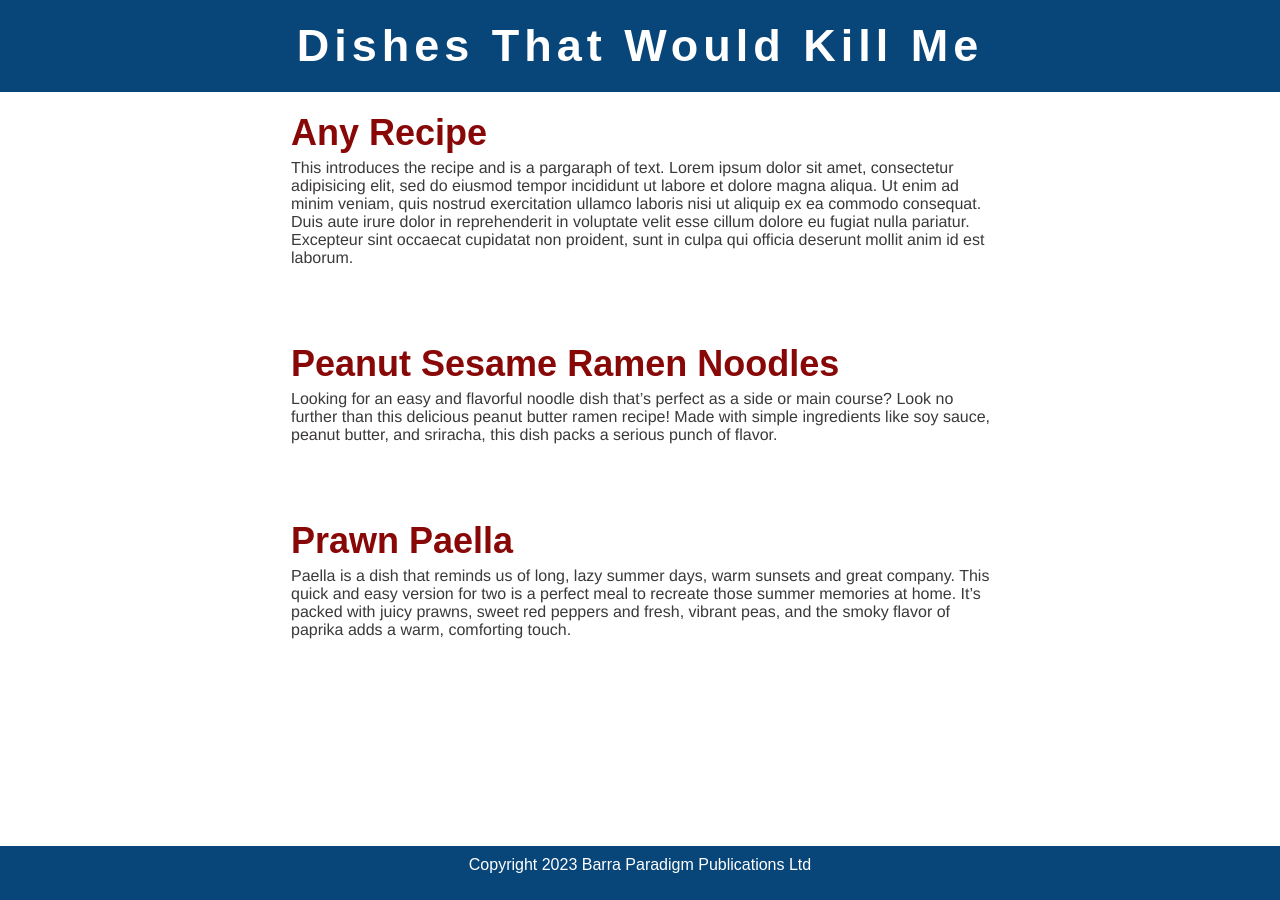
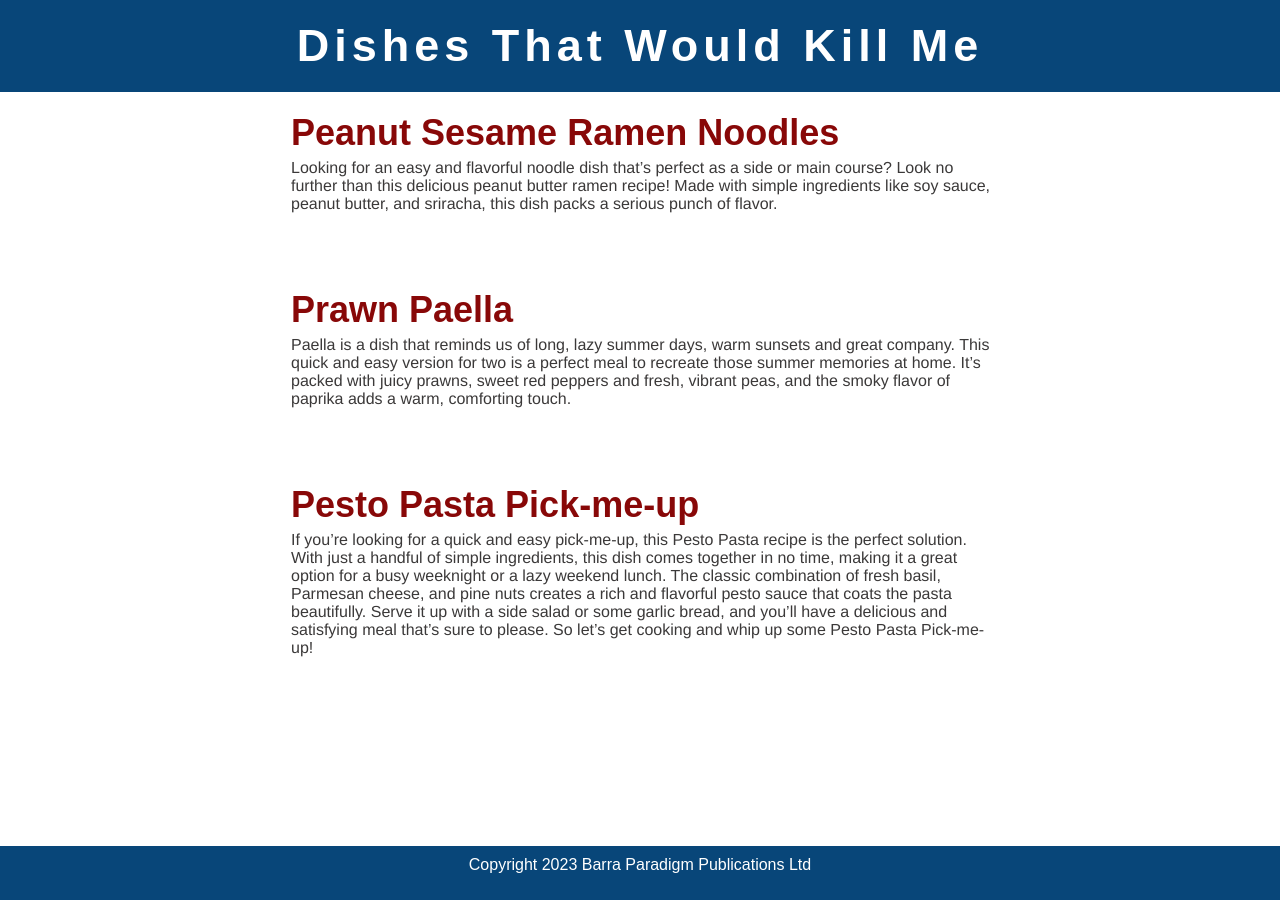
Before and after one commit to thomasgodfrey48/instantcrush, a Jekyll site: the page built from pages/recipelisting.md, in a window 1280 px wide. Built offline with Jekyll 4.4.1, drawn with Linux system fonts in a browser that asks for light colours; some web fonts are replaced.

Commit message:
Update Recipe “recipe2”

```diff
--- a/_recipes/recipe2.md
+++ b/_recipes/recipe2.md
@@ -1,32 +1,10 @@
 ---
+title: Pesto Pasta Pick-me-up
+date: 2019-10-19
+order: 4
 layout: recipe
-title: Any Recipe
-date: 2019-10-19
 published: true
-order: 1
 ---
-This introduces the recipe and is a pargaraph of text. Lorem ipsum dolor sit amet, consectetur adipisicing elit, sed do eiusmod tempor incididunt ut labore et dolore magna aliqua. Ut enim ad minim veniam, quis nostrud exercitation ullamco laboris nisi ut aliquip ex ea commodo consequat. Duis aute irure dolor in reprehenderit in voluptate velit esse cillum dolore eu fugiat nulla pariatur. Excepteur sint occaecat cupidatat non proident, sunt in culpa qui officia deserunt mollit anim id est laborum.
+If you're looking for a quick and easy pick-me-up, this Pesto Pasta recipe is the perfect solution. With just a handful of simple ingredients, this dish comes together in no time, making it a great option for a busy weeknight or a lazy weekend lunch. The classic combination of fresh basil, Parmesan cheese, and pine nuts creates a rich and flavorful pesto sauce that coats the pasta beautifully. Serve it up with a side salad or some garlic bread, and you'll have a delicious and satisfying meal that's sure to please. So let's get cooking and whip up some Pesto Pasta Pick-me-up!
 
-## Ingredients
-
-- prehenderit deserunt veniam sunt et.
-- Nulla ea est commodo minim quis.
-- Amet cillum mollit cupidatat sunt tempor qui quis sunt ipsum.
-
-## Method
-
-Veniam culpa ea cillum est qui ullamco velit esse labore. Proident aute irure dolore aliqua dolor reprehenderit duis enim eiusmod. Magna voluptate fugiat nulla sunt nostrud sit. Sit cupidatat cillum culpa sint ex eu.
-
-Ullamco ullamco voluptate et nostrud aliquip nostrud cillum laboris qui ipsum cillum ad irure. Enim sunt proident cillum consectetur velit nostrud aliquip excepteur consequat officia laboris. Aute est qui exercitation voluptate irure dolor reprehenderit id laborum proident. Lorem eu proident est duis irure non est nostrud.
-
-Dolore commodo consequat proident adipisicing consectetur ut consequat et enim quis non excepteur cupidatat. Nostrud eiusmod aute proident in ex cupidatat enim. Nulla aliquip mollit incididunt aliqua velit do nisi. Ullamco magna ad culpa dolor sint mollit.
-
-Ullamco esse Lorem nostrud consectetur elit. Veniam do excepteur exercitation adipisicing aliquip pariatur aliqua tempor minim. Nisi aute ut elit ut labore esse amet veniam ad sint ullamco minim est. Amet id non velit quis sit aliquip reprehenderit nisi ipsum pariatur sint enim reprehenderit. Qui id proident Lorem duis do nulla enim laboris commodo eu in enim esse.
-
-### For the sauce
-
-Lorem ipsum dolor sit amet, consectetur adipisicing elit, sed do eiusmod tempor incididunt ut labore et dolore magna aliqua. Ut enim ad minim veniam, quis nostrud exercitation ullamco laboris nisi ut aliquip ex ea commodo consequat. Duis aute irure dolor in reprehenderit in voluptate velit esse cillum dolore eu fugiat nulla pariatur. Excepteur sint occaecat cupidatat non proident, sunt in culpa qui officia deserunt mollit anim id est laborum.
-
-
-- Serves 10
-- Cooking time 3 hours
+![green vegetable on white ceramic plate](https://images.unsplash.com/photo-1605590955562-be1a5fda4161?ixlib=rb-4.0.3&ixid=MnwxMjA3fDB8MHxwaG90by1wYWdlfHx8fGVufDB8fHx8&auto=format&fit=crop&w=1000&q=80)
```
